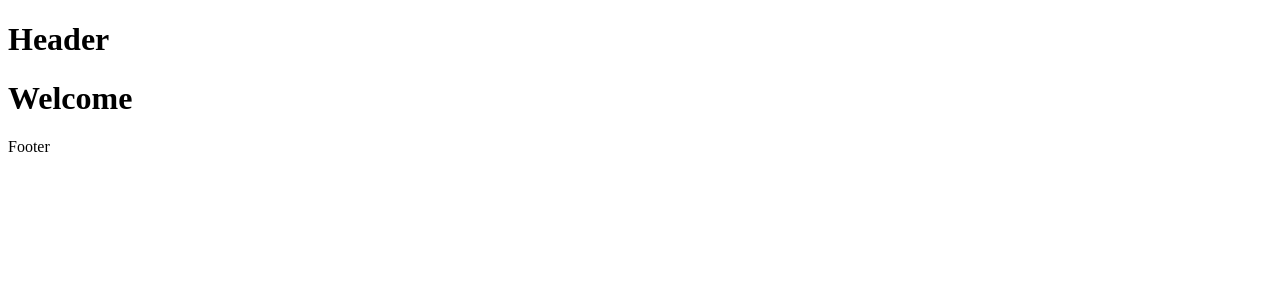
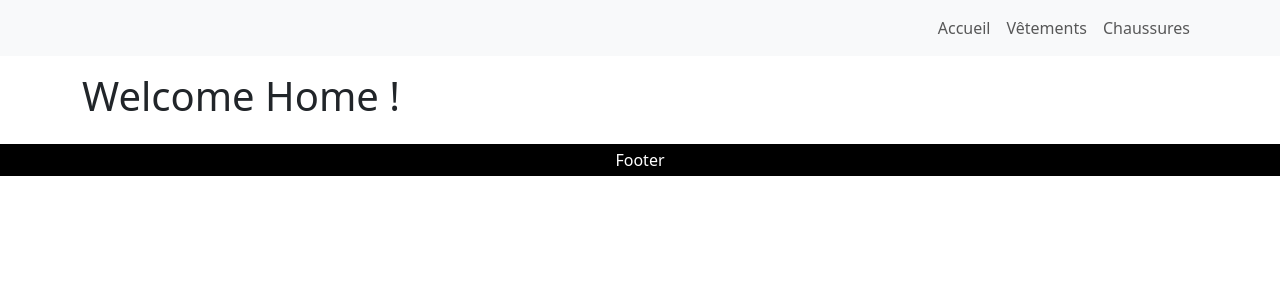
Before and after one commit to GuillardPierre/react-router, a React (Vite) app: page / in a window 1280 px wide. Shown: the top 300 px of the page. Built offline with nearby package versions, Linux system fonts and the light colour scheme.

Commit message:
Add navbar and react-bootstrap

```diff
--- a/package.json
+++ b/package.json
@@ -10,7 +10,9 @@
     "preview": "vite preview"
   },
   "dependencies": {
+    "bootstrap": "^5.3.7",
     "react": "^19.1.0",
+    "react-bootstrap": "^2.10.10",
     "react-dom": "^19.1.0",
     "react-router": "^7.7.0"
   },
--- a/src/components/Footer.jsx
+++ b/src/components/Footer.jsx
@@ -1,3 +1,13 @@
+import { Col, Container, Row } from 'react-bootstrap';
+
 export default function Footer() {
-  return <div>Footer</div>;
+  return (
+    <footer className='bg-black text-white w-100 '>
+      <Container fluid>
+        <Row>
+          <Col className='text-center py-1'>Footer</Col>
+        </Row>
+      </Container>
+    </footer>
+  );
 }
--- a/src/components/Header.jsx
+++ b/src/components/Header.jsx
@@ -1,3 +1,25 @@
+import { Container, Navbar, Nav } from 'react-bootstrap';
+import { Link } from 'react-router';
+
 export default function Header() {
-  return <h1>Header</h1>;
+  return (
+    <Navbar expand='lg' className='bg-body-tertiary '>
+      <Container>
+        <Navbar.Toggle aria-controls='basic-navbar-nav' />
+        <Navbar.Collapse id='basic-navbar-nav'>
+          <Nav className='ms-auto'>
+            <Nav.Link as={Link} to='/'>
+              Accueil
+            </Nav.Link>
+            <Nav.Link as={Link} to='categorie/vêtements'>
+              Vêtements
+            </Nav.Link>
+            <Nav.Link as={Link} to='categorie/chaussures'>
+              Chaussures
+            </Nav.Link>
+          </Nav>
+        </Navbar.Collapse>
+      </Container>
+    </Navbar>
+  );
 }
--- a/src/components/Layout.jsx
+++ b/src/components/Layout.jsx
@@ -6,7 +6,7 @@ export default function Layout() {
   return (
     <>
       <Header />
-      <main>
+      <main className='my-3'>
         <Outlet />
       </main>
       <Footer />
--- a/src/main.jsx
+++ b/src/main.jsx
@@ -2,6 +2,7 @@ import { StrictMode } from 'react';
 import { createRoot } from 'react-dom/client';
 import App from './App.jsx';
 import { BrowserRouter } from 'react-router';
+import 'bootstrap/dist/css/bootstrap.min.css';
 
 createRoot(document.getElementById('root')).render(
   <StrictMode>
--- a/src/pages/Category.jsx
+++ b/src/pages/Category.jsx
@@ -1,7 +1,14 @@
+import { Col, Container, Row } from 'react-bootstrap';
 import { useParams } from 'react-router';
 
 export default function Category() {
   const { category } = useParams();
 
-  return <h1> Categorie : {category}</h1>;
+  return (
+    <Container>
+      <Row>
+        <Col as={'h1'}>{category}</Col>
+      </Row>
+    </Container>
+  );
 }
--- a/src/pages/Home.jsx
+++ b/src/pages/Home.jsx
@@ -1,3 +1,11 @@
+import { Col, Container, Row } from 'react-bootstrap';
+
 export default function Home() {
-  return <h1>Welcome</h1>;
+  return (
+    <Container>
+      <Row>
+        <Col as={'h1'}>Welcome Home !</Col>
+      </Row>
+    </Container>
+  );
 }
```
Also changed, not shown: 1 other file (tests, documents, lock files or other folders).
